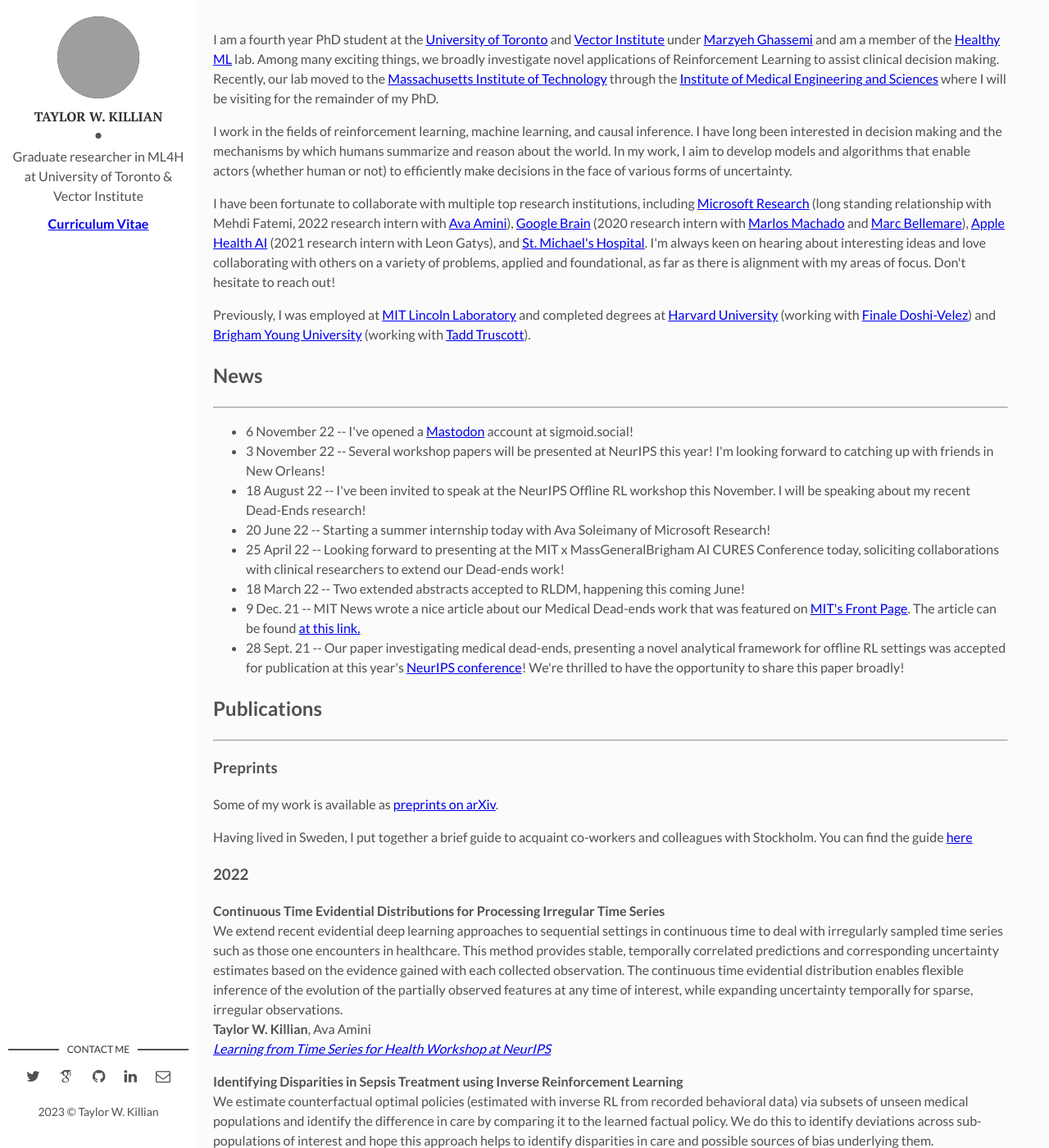
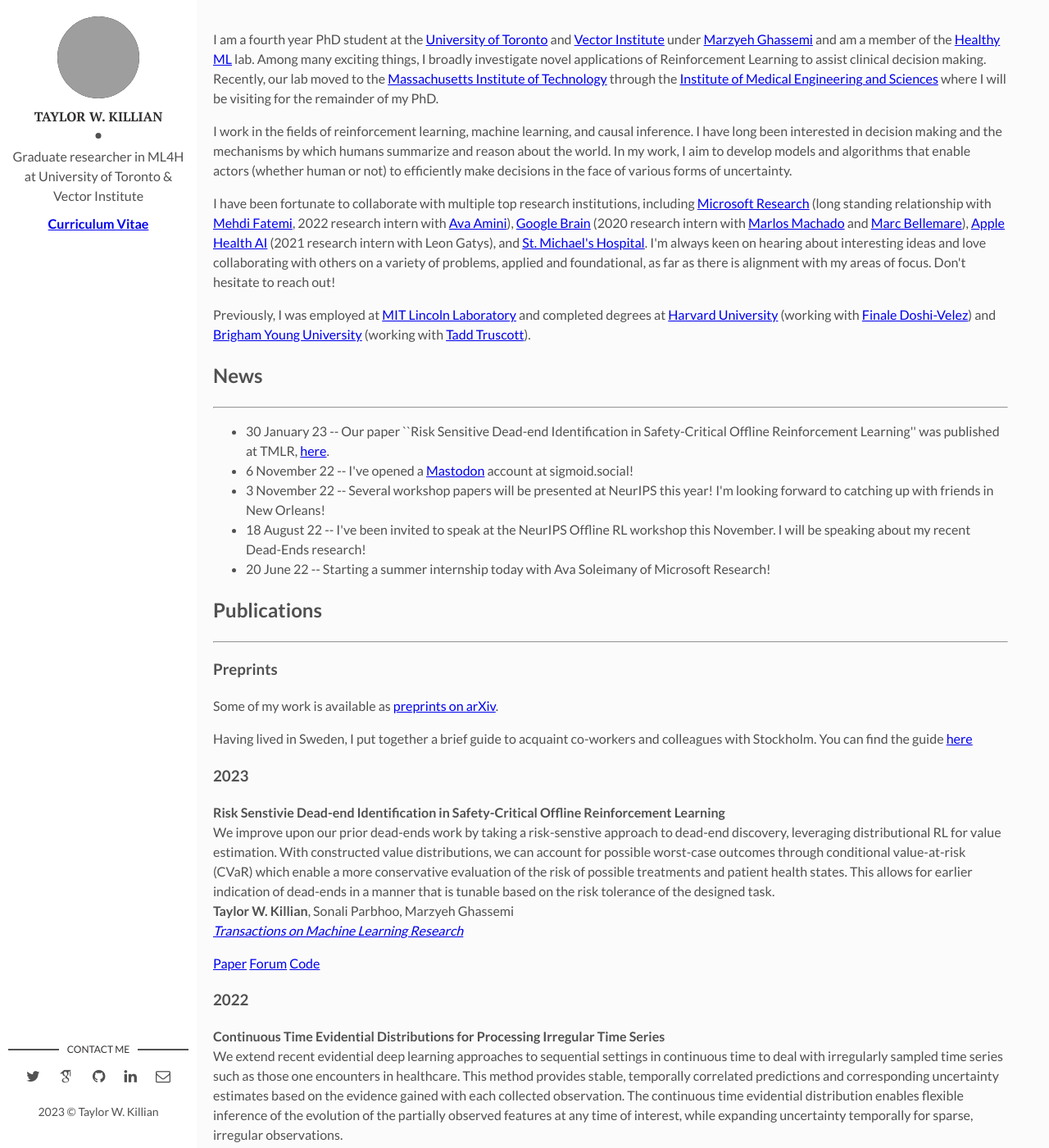
Before and after one commit to twkillian/twkillian.github.io, a Jekyll site: the page built from index.html, in a window 1280 px wide and 1400 px high. Shown: the whole window at 82% size. Built offline with Jekyll 4.4.1, drawn with Linux system fonts in a browser that asks for light colours; nearby versions of some CDN libraries; some web fonts are replaced; the list of posts is cut into pages by our own code; grey boxes are pictures that could not be loaded.

Commit message:
Update, added DistDeD TMLR paper

```diff
--- a/index.html
+++ b/index.html
@@ -8,13 +8,11 @@
 
         <div class="row">
         <p>
-    	  I am a fourth year PhD student at the <a href="https://www.utoronto.ca">University of Toronto</a> and <a href='https://vectorinstitute.ai/'> Vector Institute</a> under <a href='http://www.marzyehghassemi.com/'>Marzyeh Ghassemi</a> and am a member of the <a href='http://healthyml.org'>Healthy ML</a> lab. Among many exciting things, we broadly investigate novel applications of Reinforcement Learning to assist clinical decision making. Recently, our lab moved to the <a href='https://web.mit.edu/'>Massachusetts Institute of Technology</a> through the <a href='https://imes.mit.edu/'>Institute of Medical Engineering and Sciences</a> where I will be visiting for the remainder of my PhD.
+    	  I am a fourth year PhD student at the <a href="https://www.utoronto.ca">University of Toronto</a> and <a href='https://vectorinstitute.ai/'> Vector Institute</a> under <a href='http://www.marzyehghassemi.com/'>Marzyeh Ghassemi</a> and am a member of the <a href='http://healthyml.org'>Healthy ML</a> lab. Among many exciting things, I broadly investigate novel applications of Reinforcement Learning to assist clinical decision making. Recently, our lab moved to the <a href='https://web.mit.edu/'>Massachusetts Institute of Technology</a> through the <a href='https://imes.mit.edu/'>Institute of Medical Engineering and Sciences</a> where I will be visiting for the remainder of my PhD.
   		</p><p>
-        I work in the fields of reinforcement learning, machine
-        learning, and causal inference. I have long been interested in
-        decision making and the mechanisms by which humans summarize and reason about the world. In my work, I aim to develop models and algorithms that enable actors (whether human or not) to efficiently make decisions in the face of various forms of uncertainty.
+        I work in the fields of reinforcement learning, machine learning, and causal inference. I have long been interested in decision making and the mechanisms by which humans summarize and reason about the world. In my work, I aim to develop models and algorithms that enable actors (whether human or not) to efficiently make decisions in the face of various forms of uncertainty.
       </p><p>
-    	  I have been fortunate to collaborate with multiple top research institutions, including <a href="https://www.microsoft.com/en-us/research/">Microsoft Research</a> (long standing relationship with Mehdi Fatemi, 2022 research intern with <a href='https://www.mit.edu/~asolei/'>Ava Amini</a>), <a href='https://research.google/teams/brain/'>Google Brain</a> (2020 research intern with <a href="https://webdocs.cs.ualberta.ca/~machado/">Marlos Machado</a> and <a href="http://www.marcgbellemare.info/">Marc Bellemare</a>), <a href="https://machinelearning.apple.com/research?page=1&tag=Health">Apple Health AI</a> (2021 research intern with Leon Gatys), and <a href="https://unityhealth.to/locations/st-michaels-hospital/">St. Michael's Hospital</a>. I'm always keen on hearing about interesting ideas and love collaborating with others on a variety of problems, applied and foundational, as far as there is alignment with my areas of focus. Don't hesitate to reach out!
+    	  I have been fortunate to collaborate with multiple top research institutions, including <a href="https://www.microsoft.com/en-us/research/">Microsoft Research</a> (long standing relationship with <a href='https://www.linkedin.com/in/fatemi/'>Mehdi Fatemi</a>, 2022 research intern with <a href='https://www.mit.edu/~asolei/'>Ava Amini</a>), <a href='https://research.google/teams/brain/'>Google Brain</a> (2020 research intern with <a href="https://webdocs.cs.ualberta.ca/~machado/">Marlos Machado</a> and <a href="http://www.marcgbellemare.info/">Marc Bellemare</a>), <a href="https://machinelearning.apple.com/research?page=1&tag=Health">Apple Health AI</a> (2021 research intern with Leon Gatys), and <a href="https://unityhealth.to/locations/st-michaels-hospital/">St. Michael's Hospital</a>. I'm always keen on hearing about interesting ideas and love collaborating with others on a variety of problems, applied and foundational, as far as there is alignment with my areas of focus. Don't hesitate to reach out!
       </p><p>
         Previously, I was employed at <a href="https://www.ll.mit.edu//">MIT Lincoln Laboratory</a> and completed degrees at <a href="https://www.harvard.edu">Harvard University</a> (working with <a href="https://finale.seas.harvard.edu">Finale Doshi-Velez</a>) and <a href="https://www.byu.edu">Brigham Young University</a> (working with <a href="https://mae.usu.edu/people/faculty/truscott-tadd">Tadd Truscott</a>).
       </p>
@@ -36,14 +34,11 @@
           <hr>
           <p>
             <ul class="nav nav-pills nav-stacked">
+            <li> 30 January 23 -- Our paper ``Risk Sensitive Dead-end Identification in Safety-Critical Offline Reinforcement Learning'' was published at TMLR, <a href='https://openreview.net/forum?id=oKlEOT83'>here</a>.</li>
             <li> 6 November 22 -- I've opened a <a rel="me" href="https://sigmoid.social/@tw_killian">Mastodon</a> account at sigmoid.social!
             <li> 3 November 22 -- Several workshop papers will be presented at NeurIPS this year! I'm looking forward to catching up with friends in New Orleans! </li>
             <li> 18 August 22 -- I've been invited to speak at the NeurIPS Offline RL workshop this November. I will be speaking about my recent Dead-Ends research! </li>
             <li> 20 June 22 -- Starting a summer internship today with Ava Soleimany of Microsoft Research! </li>
-            <li> 25 April 22 -- Looking forward to presenting at the MIT x MassGeneralBrigham AI CURES Conference today, soliciting collaborations with clinical researchers to extend our Dead-ends work! </li>
-            <li> 18 March 22 -- Two extended abstracts accepted to RLDM, happening this coming June! </li>
-            <li> 9 Dec. 21 -- MIT News wrote a nice article about our Medical Dead-ends work that was featured on <a href="https://web.mit.edu/"> MIT's Front Page</a>. The article can be found <a href="https://news.mit.edu/2021/machine-learning-treatments-1209">at this link.</a>
-            <li> 28 Sept. 21 -- Our paper investigating medical dead-ends, presenting a novel analytical framework for offline RL settings was accepted for publication at this year's <a href='https://neurips.cc/Conferences/2021'>NeurIPS conference</a>! We're thrilled to have the opportunity to share this paper broadly!</li>
           </p>
         </div>
 
@@ -58,6 +53,21 @@
           <p>
           	Having lived in Sweden, I put together a brief guide to acquaint co-workers and colleagues with Stockholm. You can find the guide <a href='papers/TWK_Stockholm_Guide.pdf'> here</a>
           </p>
+          <h3>2023</h3>
+            <p>
+            <strong>Risk Senstivie Dead-end Identification in Safety-Critical Offline Reinforcement Learning</strong>
+            <br>
+            We improve upon our prior dead-ends work by taking a risk-senstive approach to dead-end discovery, leveraging distributional RL for value estimation. With constructed value distributions, we can account for possible worst-case outcomes through conditional value-at-risk (CVaR) which enable a more conservative evaluation of the risk of possible treatments and patient health states. This allows for earlier indication of dead-ends in a manner that is tunable based on the risk tolerance of the designed task.
+            <br>
+            <strong>Taylor W. Killian</strong>, Sonali Parbhoo, Marzyeh Ghassemi
+            <br>
+            <a href="https://tmlr.org/"><em>Transactions on Machine Learning Research</em></a>
+          </p>
+          <div class="btn-group-xs">
+              <a href="/papers/KillianParbhooGhassemi_2023TMLR.pdf" class="btn btn-default">Paper</a>
+              <a href="https://openreview.net/forum?id=oKlEOT83" class="btn btn-default">Forum</a>
+              <a href="https://github.com/MLforHealth/DistDeD" class="btn btn-default">Code</a>
+            </div>
           <h3>2022</h3>
           <p>
             <strong>Continuous Time Evidential Distributions for Processing Irregular Time Series</strong>
```
Also changed, not shown: 2 other files.
